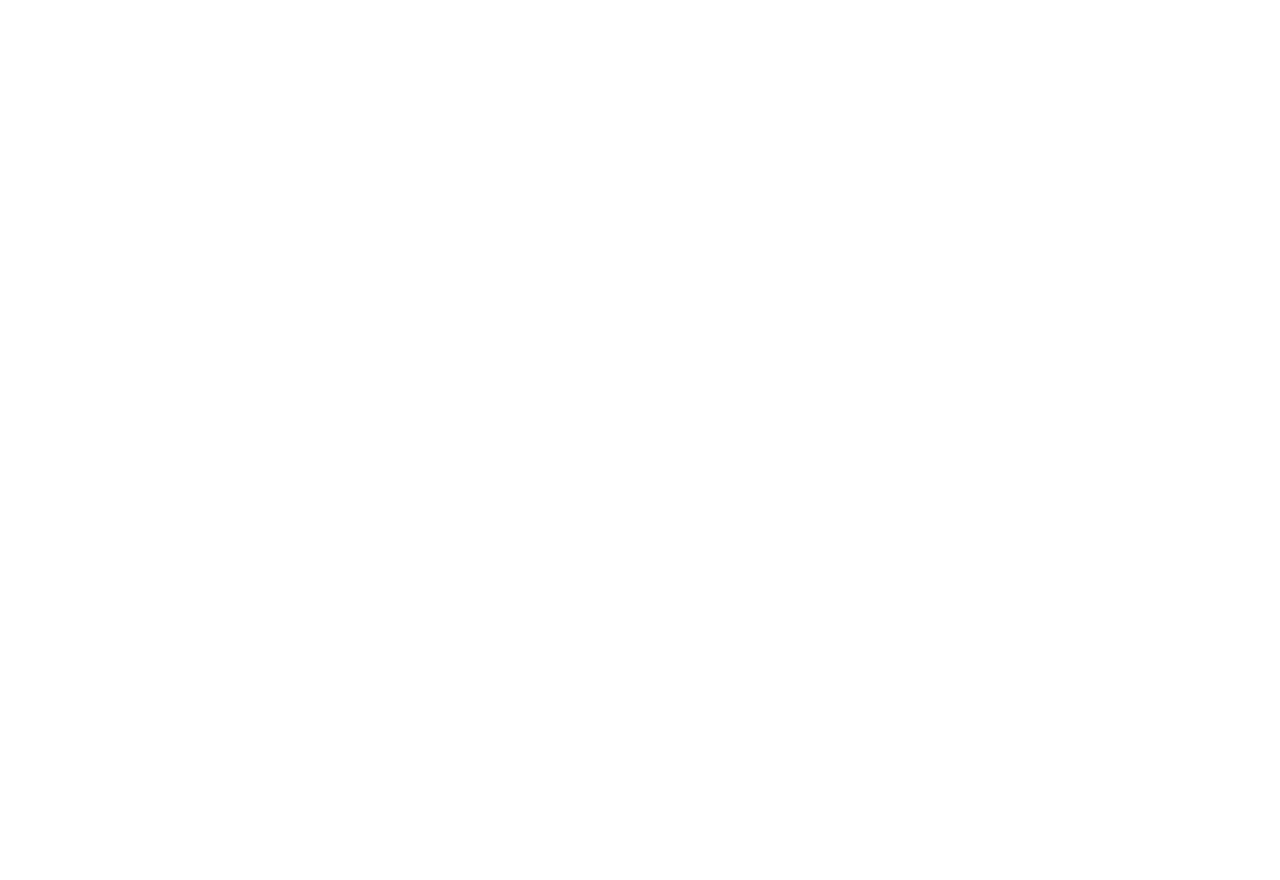
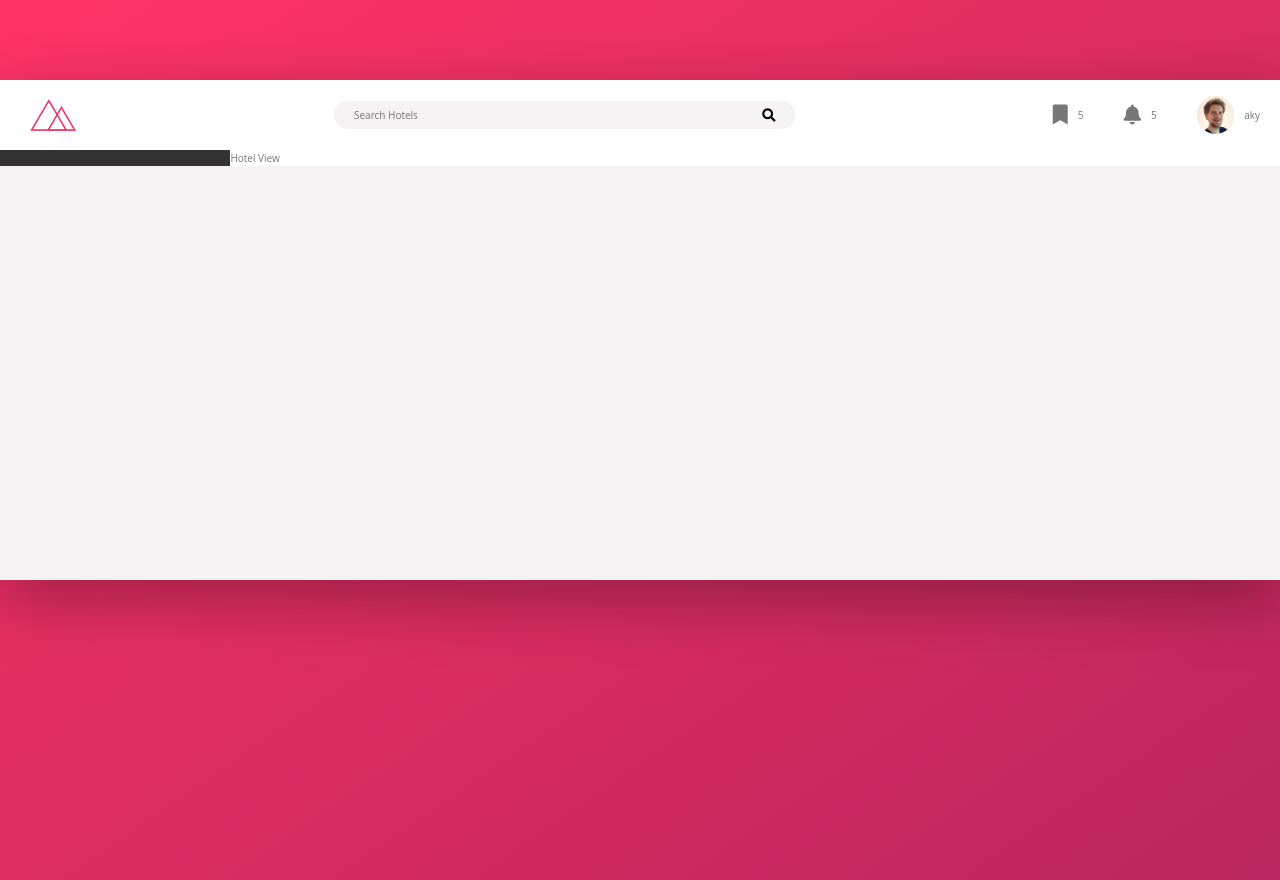
Before and after one commit to Akhi4009/Trillo, a website: page Trillo/index.html in a window 1280 px wide. Before the commit the page ends 800 px from the top, so only its background shows below. Drawn offline with Linux system fonts and the light colour scheme.

Commit message:
header compleet

```diff
--- a/Trillo/index.html
+++ b/Trillo/index.html
@@ -4,13 +4,48 @@
         <meta charset="UTF-8">
         <meta name="viewport" content="width=device-width, initial-scale=1.0">
 
-        <link href="https://fonts.googleapis.com/css?family=Open+Sans:300,400,600" rel="stylesheet">
+        <link href="https://fonts.googleapis.com/css?family=Lato:100,300,400,700,900" rel="stylesheet">
+        <link rel="stylesheet" href="https://use.fontawesome.com/releases/v5.8.1/css/all.css" integrity="sha384-50oBUHEmvpQ+1lW4y57PTFmhCaXp0ML5d60M1M7uH2+nqUivzIebhndOJK28anvf" crossorigin="anonymous"/>
         <link rel="stylesheet" href="css/style.css">
         <link rel="shortcut icon" type="image/png" href="img/favicon.png">
 
         <title>trillo &mdash; Your all-in-one booking app</title>
     </head>
     <body>
+       <div class="container">
+        <header class="header">
+            <img src="img/logo.png" alt="trillo" class="logo">
+            <form action="#" class="search">
+                <input type="text" class="search__input" placeholder="Search Hotels">
+                <button class="search__button">
+                    <i class=" fa fa-search search__icon"></i>
+                </button>
+            </form>
+            <nav class="user-nav">
+                <div class="user-nav__icon-box">
+                    <i class=" fa fa-bookmark fa-2x user-nav__icon "></i>
+                    <span class="user-nav__bookmark">5</span>
+                </div>
+                <div class="user-nav__icon-box">
+                    <i class=" fa fa-bell fa-2x user-nav__icon"></i>
+                    <span class="user-nav__notification">5</span>
+                </div>
+                <div class="user-nav__user">
+                    <img src="img/user.jpg" alt="user" class="user-nav__user-photo">
+                    <span class="user-nav__user-name">
+                        aky
+                    </span>
+                </div>
+            </nav>
+        </header>
+        <div class="content">
+            <nav class="sidebar">
 
+            </nav>
+            <main class="hotel-view">
+                Hotel View
+            </main>
+        </div>
+       </div>
     </body>
 </html>
--- a/Trillo/sass/base/_base.scss
+++ b/Trillo/sass/base/_base.scss
@@ -3,14 +3,16 @@
     --Primary-light: #FF3366;
     --Primary-dark: #BA265D;
 
-    --Grey-light-1: #faf9f9;
-    --Grey-ligh-2: #f4f2f2;
-    --Grey-ligh-3: #f0eeee;
-    --Grey-ligh-4: #ccc;
+    --grey-light-1: #faf9f9;
+    --grey-light-2: #f4f2f2;
+    --grey-light-3: #f0eeee;
+    --grey-light-4: #ccc;
 
-    --Grey-dark-1: #333;
-    --Grey-dark-2: #777;
-    --Grey-dark-3: #999;
+    --grey-dark-1: #333;
+    --grey-dark-2: #777;
+    --grey-dark-3: #999;
+
+    --shadow-dark:0  2rem 6rem rgba(0,0,0,.3);
 }
 
 
@@ -24,17 +26,16 @@
 
 html {
     font-size: 62.5%; // 1rem=10px
+    box-sizing: border-box;
 }
 
 body {
-    box-sizing: border-box;
     font-family: 'Open Sans', sans-serif;
     font-weight: 400;
     line-height: 1.6;
-    color: var(--Grey-dark-2);
+    color: var(--grey-dark-2);
     background-image: linear-gradient(to right bottom, var(--Primary-light), var(--Primary-dark));
     background-size: cover;
     background-repeat: no-repeat;
     min-height: 100vh;
-
 }
--- /dev/null
+++ b/Trillo/sass/components/_sidebar.scss
@@ -0,0 +1,5 @@
+.sidebar {
+    background-color: var(--grey-dark-1);
+    flex: 0 0 18%;
+
+}
--- /dev/null
+++ b/Trillo/sass/layouts/_container.scss
@@ -0,0 +1,8 @@
+.container {
+    max-width: 128rem;
+    margin: 8rem auto;
+    background-color: var(--grey-light-2);
+    box-shadow: var(--shadow-dark);
+
+    min-height: 50rem;
+}
--- /dev/null
+++ b/Trillo/sass/layouts/_content.scss
@@ -0,0 +1,3 @@
+.content {
+    display: flex;
+}
--- /dev/null
+++ b/Trillo/sass/layouts/_header.scss
@@ -0,0 +1,92 @@
+.header{
+   height: 7rem;
+   background-color: #fff;
+   border-bottom: var(--grey-light-2);
+   display: flex;
+   justify-content: space-between;
+   align-items: center;
+
+}
+
+.logo {
+   height: 3.25rem;
+   margin-left: 3rem;
+}
+
+
+
+
+.search {
+flex: 0 0 40%;
+
+
+display: flex;
+align-items: center;
+justify-content: center;
+
+   &__input {
+      font-family: inherit;
+      font-size: inherit;
+      color: inherit;
+      background-color: var(--grey-light-2);
+      border: none;
+      padding: .7rem 2rem;
+      border-radius: 100px;
+      width: 90%;
+      margin-right: -3.25rem;
+      transition: all .2s;
+      &:focus {
+         outline: none;
+         width: 100%;
+         background-color: var(--grey-light-3);
+      }
+
+      }
+
+   &__button {
+      border: none;
+      background-color: var(--grey-light-2);
+
+      &:focus {
+         outline: none;
+         transform: translateY(2px);
+      }
+   }
+
+}
+
+
+.user-nav {
+   display: flex;
+   align-items: center;
+   align-self: stretch;
+
+
+
+   & >* {
+      padding: 0 2rem;
+      cursor: pointer;
+      height: 100%;
+      display: flex;
+      align-items: center;
+   }
+
+   & >*:hover {
+      background-color: var(--grey-light-2);
+   }
+
+   &__icon {
+      color: var(--grey-dark-2);
+      margin-right: 1rem;
+   }
+
+
+   &__user {
+
+      &-photo {
+         height: 3.75rem;
+         border-radius: 50%;
+         margin-right: 1rem;
+      }
+   }
+}
--- /dev/null
+++ b/Trillo/sass/layouts/_hotel-view.scss
@@ -0,0 +1,4 @@
+.hotel-view {
+    background-color: #fff;
+    flex:1;
+}
--- a/Trillo/sass/main.scss
+++ b/Trillo/sass/main.scss
@@ -11,10 +11,15 @@
 @import "base/utilities";
 
 // components
-
+@import "components/sidebar";
 
 
 //  layout
+@import "layouts/container";
+@import "layouts/content";
+@import "layouts/header";
+@import "layouts/hotel-view";
+
 
 
 // page
```
Also changed, not shown: Trillo/package.json (+5 -8 lines), Trillo/css/style.comp.css (added), Trillo/css/style.css, Trillo/img/favicon .png (added), Trillo/img/hotel-3.jpg (added), Trillo/img/logo.png (added), Trillo/img/user.jpg (added), 2 other files.
